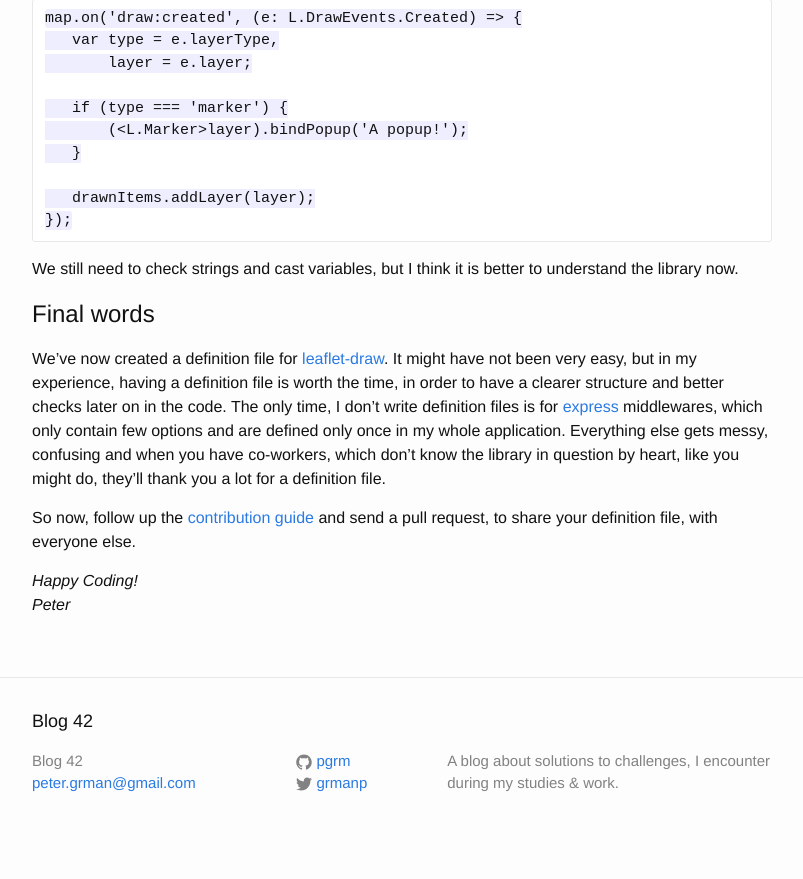
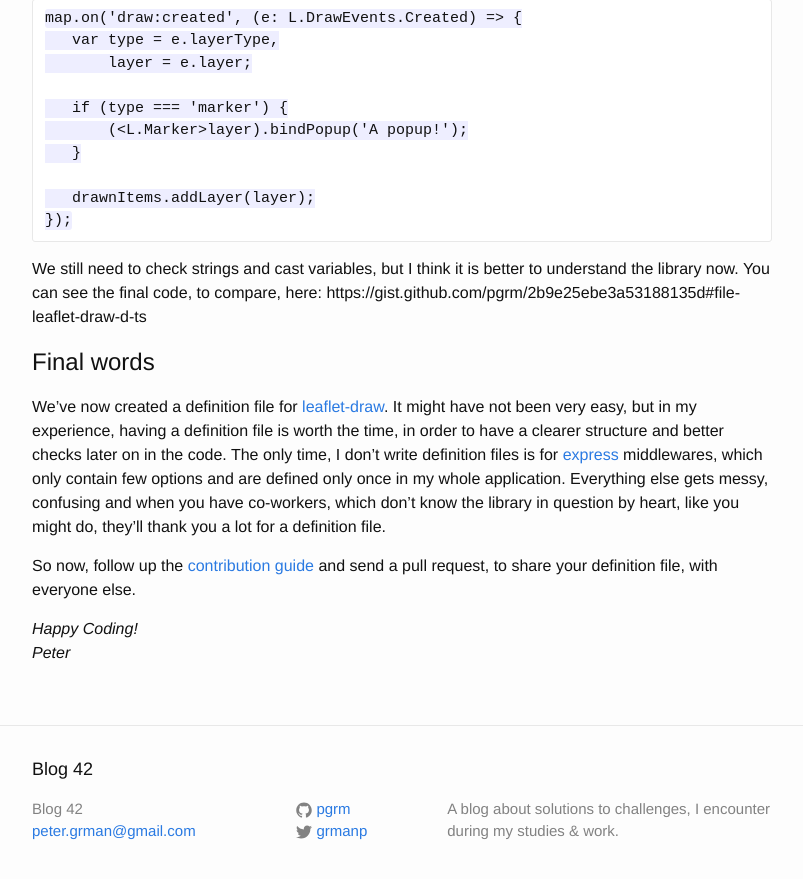
Before and after one commit to pgrm/pgrm.github.io, a Jekyll site: the page built from _posts/2015/2015-05-25-how-to-write-typescript-definition-files.markdown, in a window 1280 px wide and 900 px high, scrolled down 11558 px. Shown: the top 879 px of the window, without its empty margins (238-1041 px from the left). Built offline with Jekyll 4.4.1, drawn with Linux system fonts in a browser that asks for light colours; comment, search, counter and statistics services are not loaded; before the commit the page ends 12413 px from its top, so only the background shows below that.

Commit message:
add url to gist with complete code

```diff
--- a/_posts/2015/2015-05-25-how-to-write-typescript-definition-files.markdown
+++ b/_posts/2015/2015-05-25-how-to-write-typescript-definition-files.markdown
@@ -413,7 +413,7 @@ we'll make
        drawnItems.addLayer(layer);
     });
 
-We still need to check strings and cast variables, but I think it is better to understand the library now.
+We still need to check strings and cast variables, but I think it is better to understand the library now. You can see the final code, to compare, here: https://gist.github.com/pgrm/2b9e25ebe3a53188135d#file-leaflet-draw-d-ts
 
 # Final words
 
```
